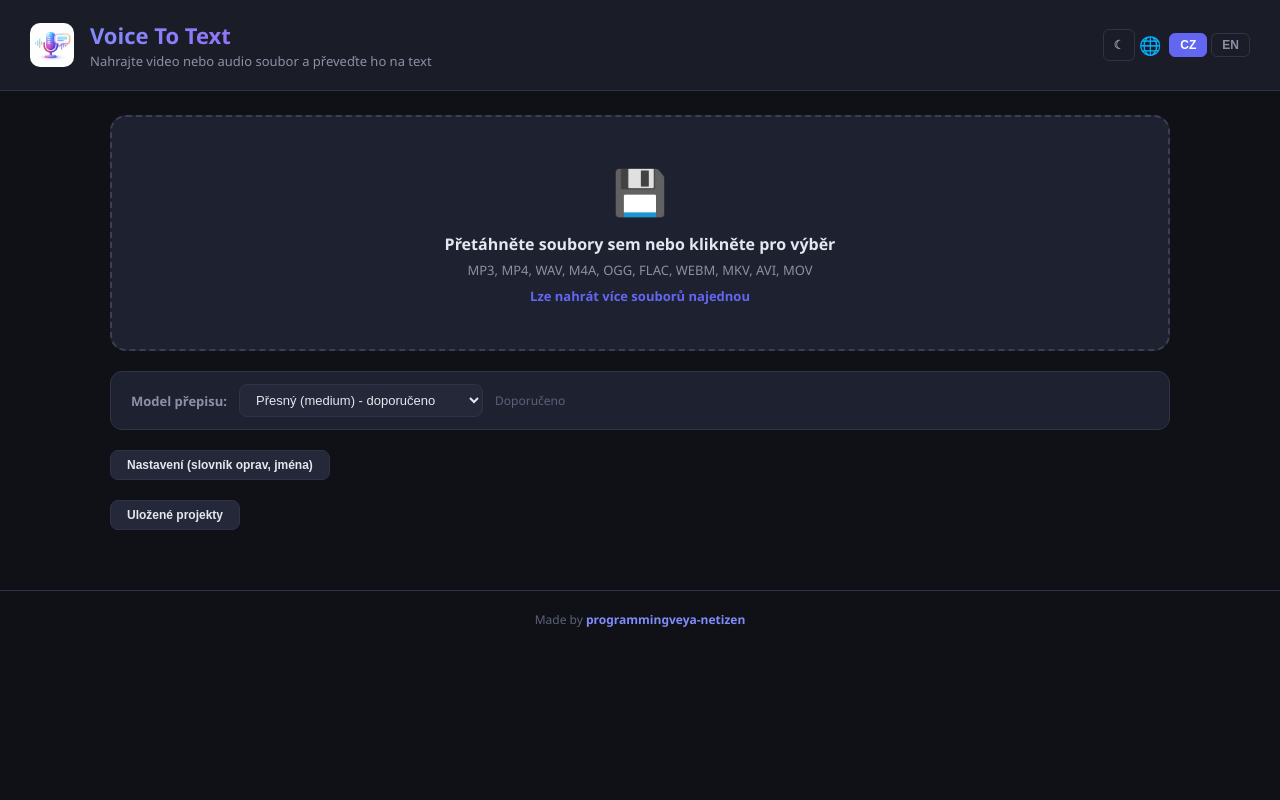
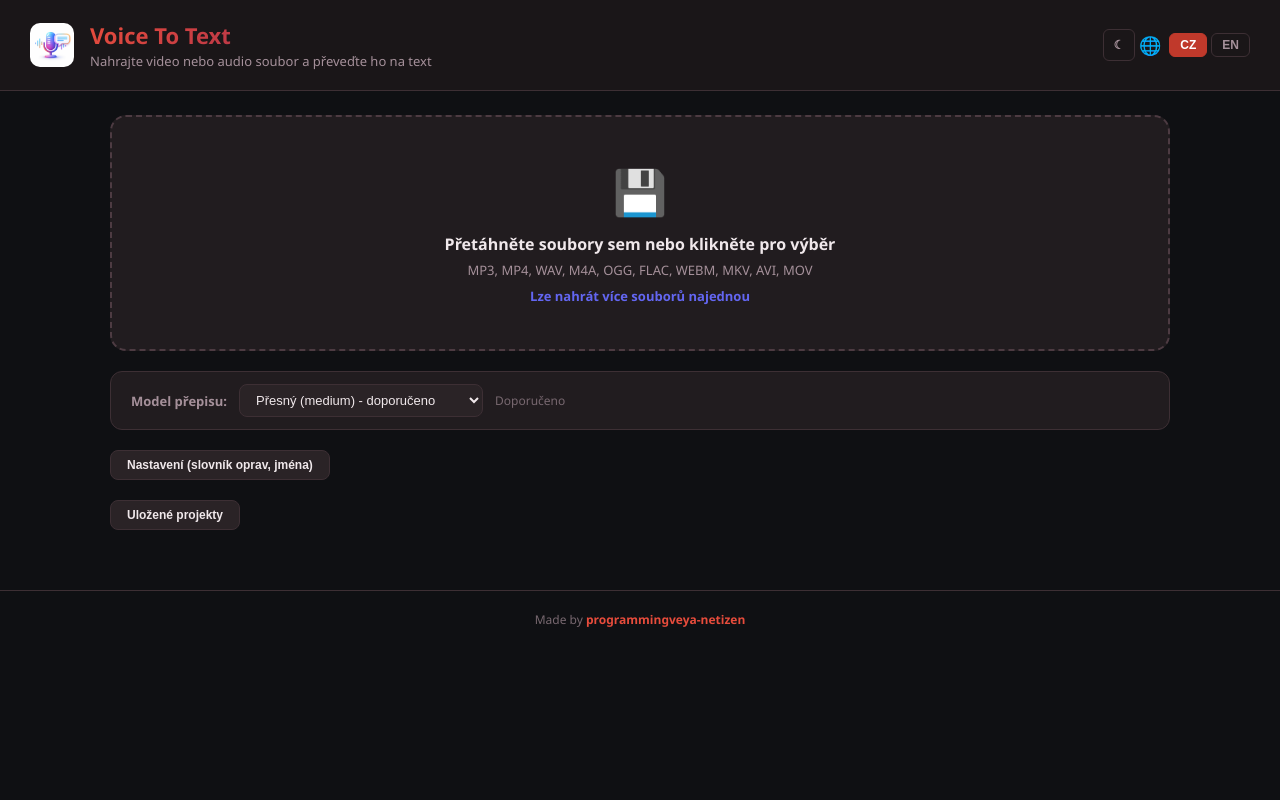
Before and after one commit to programmingveya-netizen/VoiceToText, a FastAPI app: page / in a window 1280 px wide. Run offline with FastAPI, Linux system fonts and the light colour scheme; parts of the project's set-up code (start-up, migrations or seed data) failed here and were passed over.

Commit message:
Rebrand UI to red-bordeaux color scheme
- Accent colors changed from blue-purple to red-bordeaux
- Dark mode: warm dark tones with crimson accents
- Light mode: soft rose-tinted backgrounds
- Consistent brand identity across both themes

```diff
--- a/static/style.css
+++ b/static/style.css
@@ -5,51 +5,51 @@
 }
 
 :root, [data-theme="dark"] {
-    --bg-primary: #0f1117;
-    --bg-secondary: #1a1d27;
-    --bg-card: #1e2130;
-    --bg-input: #252838;
-    --bg-hover: #2a2e3f;
-    --border: #2e3348;
-    --border-light: #3a3f55;
-    --text-primary: #e4e7f0;
-    --text-secondary: #8b90a5;
-    --text-muted: #5c6178;
-    --accent: #6366f1;
-    --accent-light: #818cf8;
-    --accent-glow: rgba(99, 102, 241, 0.15);
+    --bg-primary: #0f1013;
+    --bg-secondary: #1a1618;
+    --bg-card: #211c1f;
+    --bg-input: #2a2326;
+    --bg-hover: #332a2e;
+    --border: #3d2f34;
+    --border-light: #4d3b42;
+    --text-primary: #f0e8eb;
+    --text-secondary: #a5909a;
+    --text-muted: #786870;
+    --accent: #c0392b;
+    --accent-light: #e74c3c;
+    --accent-glow: rgba(192, 57, 43, 0.18);
     --green: #10b981;
     --green-bg: rgba(16, 185, 129, 0.1);
     --red: #ef4444;
     --red-bg: rgba(239, 68, 68, 0.1);
     --orange: #f59e0b;
     --orange-bg: rgba(245, 158, 11, 0.1);
-    --purple: #a855f7;
-    --purple-bg: rgba(168, 85, 247, 0.1);
+    --purple: #8b2252;
+    --purple-bg: rgba(139, 34, 82, 0.15);
 }
 
 [data-theme="light"] {
-    --bg-primary: #f5f5f9;
+    --bg-primary: #f9f5f6;
     --bg-secondary: #ffffff;
     --bg-card: #ffffff;
-    --bg-input: #f0f1f5;
-    --bg-hover: #e8eaef;
-    --border: #d4d7e0;
-    --border-light: #c0c4d0;
-    --text-primary: #1a1d2b;
-    --text-secondary: #5c6178;
-    --text-muted: #8b90a5;
-    --accent: #6366f1;
-    --accent-light: #4f46e5;
-    --accent-glow: rgba(99, 102, 241, 0.1);
+    --bg-input: #f5f0f1;
+    --bg-hover: #efe8ea;
+    --border: #e0d4d7;
+    --border-light: #d0c0c5;
+    --text-primary: #2b1a1f;
+    --text-secondary: #6e5560;
+    --text-muted: #a09098;
+    --accent: #a93226;
+    --accent-light: #c0392b;
+    --accent-glow: rgba(169, 50, 38, 0.1);
     --green: #059669;
     --green-bg: rgba(5, 150, 105, 0.08);
     --red: #dc2626;
     --red-bg: rgba(220, 38, 38, 0.06);
     --orange: #d97706;
     --orange-bg: rgba(217, 119, 6, 0.08);
-    --purple: #7c3aed;
-    --purple-bg: rgba(124, 58, 237, 0.08);
+    --purple: #7a1a45;
+    --purple-bg: rgba(122, 26, 69, 0.08);
 }
 
 body {
```
Also changed, not shown: README.md.
